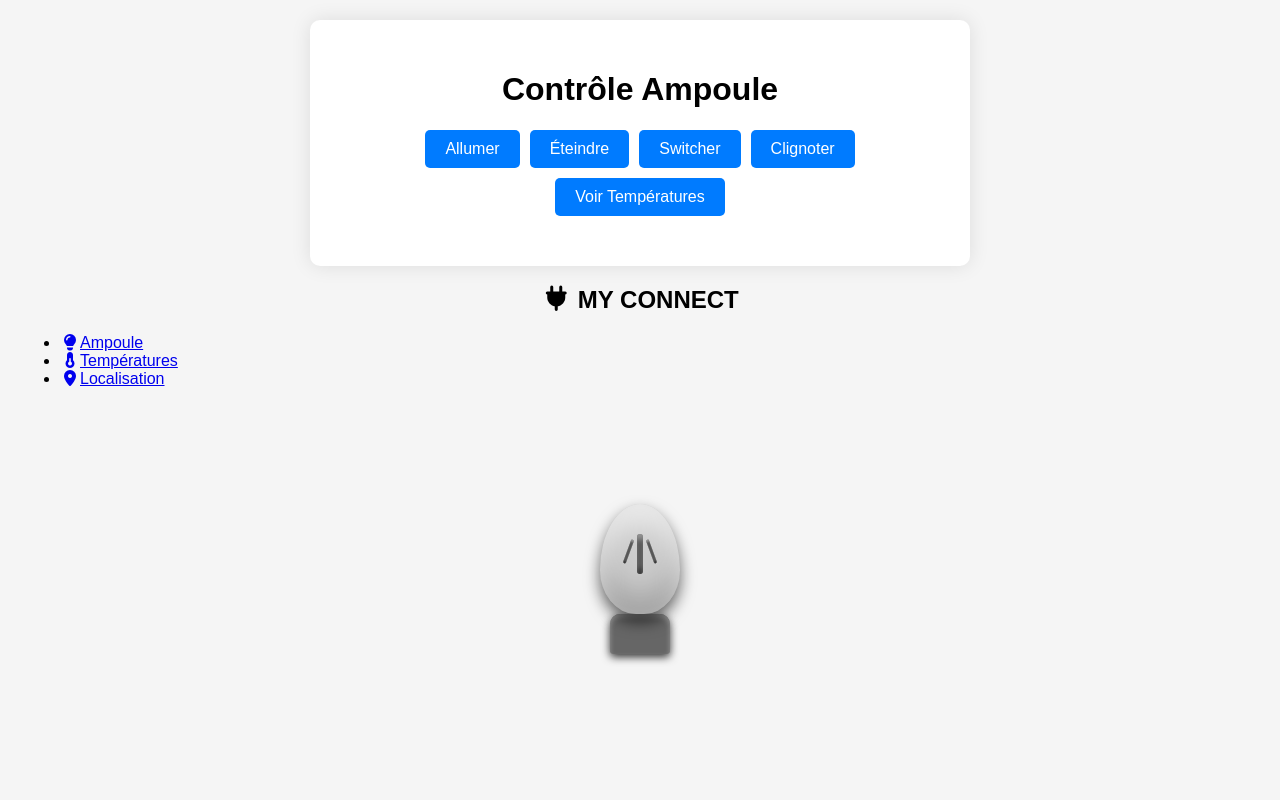
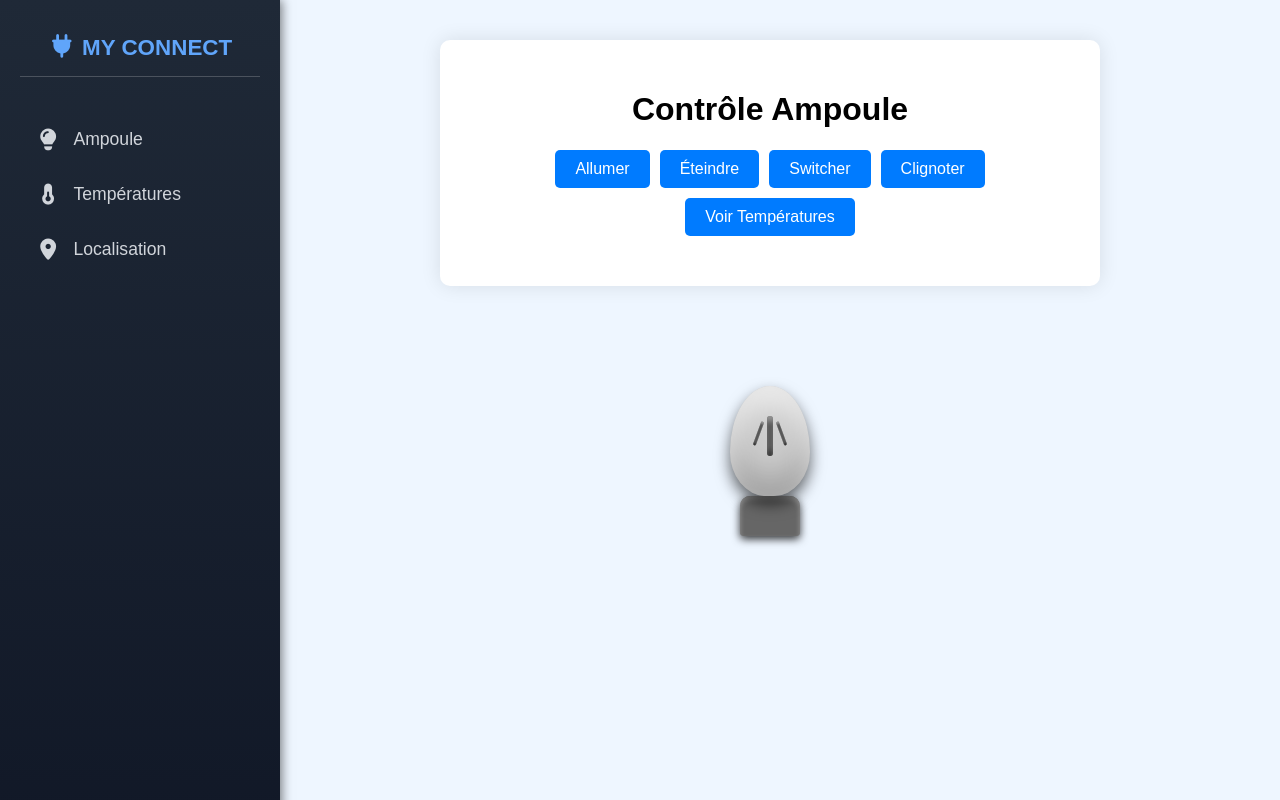
Before and after one commit to Maxou2003/MYCONNECT, a website: page tp_bluetooth_serveur/views/index.html in a window 1280 px wide. Drawn offline with Linux system fonts and the light colour scheme; no server answers.

Commit message:
Ajout style

```diff
--- a/tp_bluetooth_serveur/public/styles.css
+++ b/tp_bluetooth_serveur/public/styles.css
@@ -1,20 +1,26 @@
 body {
   font-family: sans-serif;
-  background: #f5f5f5;
+  background: #eef6ff;
   margin: 0;
   padding: 20px;
 }
 
-.container {
+.main-content {
+  margin-left: 260px;
+  padding: 20px;
+}
+
+.controls-container {
   max-width: 600px;
   margin: auto;
   background: white;
   padding: 30px;
   border-radius: 10px;
-  box-shadow: 0 0 20px rgba(0,0,0,0.1);
+  box-shadow: 0 0 20px rgba(0, 0, 0, 0.1);
 }
 
-h1, h2 {
+h1,
+h2 {
   text-align: center;
 }
 
@@ -46,7 +52,8 @@ table {
   border-collapse: collapse;
 }
 
-th, td {
+th,
+td {
   padding: 12px;
   text-align: center;
   border-bottom: 1px solid #ccc;
@@ -56,13 +63,14 @@ th, td {
   display: none;
 }
 
-.ampoule_container{
+.ampoule_container {
   padding-top: 100px;
   display: flex;
   width: 100%;
   align-items: center;
   justify-content: center;
 }
+
 .ampoule {
   position: relative;
   width: 100px;
@@ -81,7 +89,7 @@ th, td {
   box-shadow:
     inset 0 20px 25px rgba(255, 255, 255, 0.6),
     inset 0 -20px 30px rgba(0, 0, 0, 0.2),
-    0 8px 15px rgba(0,0,0,0.6);
+    0 8px 15px rgba(0, 0, 0, 0.6);
   transition: background 0.3s, box-shadow 0.3s;
 }
 
@@ -111,6 +119,7 @@ th, td {
   border-radius: 2px;
   top: 5px;
 }
+
 .filament::before {
   left: -10px;
   transform: rotate(20deg);
@@ -118,6 +127,7 @@ th, td {
     inset 0 2px 2px rgba(255, 255, 255, 0.4),
     inset 0 -2px 2px rgba(0, 0, 0, 0.5);
 }
+
 .filament::after {
   right: -10px;
   transform: rotate(-20deg);
@@ -154,6 +164,7 @@ th, td {
     inset 0 5px 5px #fffed6,
     inset 0 -5px 5px #fffed6;
 }
+
 .ampoule.on .filament::before,
 .ampoule.on .filament::after {
   background: #f2d94e;
@@ -162,3 +173,67 @@ th, td {
     inset 0 2px 2px #fffed6,
     inset 0 -2px 2px #fffed6;
 }
+
+/* Sidebar */
+
+.sidebar {
+  position: fixed;
+  top: 0;
+  left: 0;
+  width: 240px;
+  height: 100%;
+  background: linear-gradient(180deg, #1f2937, #111827);
+  color: #f9fafb;
+  padding: 20px;
+  box-shadow: 2px 0 10px rgba(0, 0, 0, 0.5);
+  display: flex;
+  flex-direction: column;
+}
+
+.sidebar h2 {
+  margin: 0;
+  text-align: center;
+  font-size: 1.4em;
+  padding: 15px 0;
+  border-bottom: 1px solid rgba(255, 255, 255, 0.2);
+  color: #60a5fa;
+}
+
+.sidebar ul {
+  list-style: none;
+  padding: 0;
+  margin-top: 30px;
+  flex: 1;
+}
+
+.sidebar ul li {
+  margin: 10px 0;
+}
+
+.sidebar ul li a {
+  display: flex;
+  align-items: center;
+  text-decoration: none;
+  color: #d1d5db;
+  font-size: 1.1em;
+  padding: 12px 15px;
+  border-radius: 8px;
+  transition: all 0.3s ease;
+}
+
+.sidebar ul li a i {
+  margin-right: 12px;
+  font-size: 1.2em;
+}
+
+.sidebar ul li a:hover {
+  background: rgba(96, 165, 250, 0.15);
+  color: #60a5fa;
+  transform: translateX(5px);
+}
+
+.sidebar ul li.active a {
+  background: rgba(96, 165, 250, 0.3);
+  color: #60a5fa;
+  font-weight: bold;
+}
--- a/tp_bluetooth_serveur/views/index.html
+++ b/tp_bluetooth_serveur/views/index.html
@@ -1,5 +1,6 @@
 <!DOCTYPE html>
 <html lang="fr">
+
 <head>
   <meta charset="UTF-8">
   <meta name="viewport" content="width=device-width, initial-scale=1">
@@ -9,8 +10,21 @@
   <script src="/commandManager.js" defer></script>
   <script src="/ledStateObserver.js" defer></script>
 </head>
+
 <body>
-  <div class="container">
+
+  <div class="sidebar">
+    <h2> <i class="fas fa-plug"></i> MY CONNECT</h2>
+    <ul>
+      <li><a href="/ampoule"><i class="fas fa-lightbulb"></i>Ampoule</a></li>
+      <li><a href="/temperatures"><i class="fas fa-thermometer-half"></i>Températures</a></li>
+      <li><a href="/localisation"><i class="fas fa-map-marker-alt"></i>Localisation</a></li>
+    </ul>
+  </div>
+
+  <div class="main-content">
+
+    <div class="controls-container">
       <h1>Contrôle Ampoule</h1>
       <div class="controls">
         <button onclick="changeLedSate('on')">Allumer</button>
@@ -20,14 +34,7 @@
         <button onclick="displayTempHistory()">Voir Températures</button>
       </div>
     </div>
-    <div class="sidebar">
-    <h2> <i class="fas fa-plug"></i> MY CONNECT</h2>
-    <ul>
-      <li><a href="#"><i class="fas fa-lightbulb"></i>Ampoule</a></li>
-      <li><a href="#"><i class="fas fa-thermometer-half"></i>Températures</a></li>
-      <li><a href="#"><i class="fas fa-map-marker-alt"></i>Localisation</a></li>
-    </ul>
-  </div>
+
     <div class="ampoule_container">
       <div class="ampoule" id="ampoule" title="Clique pour allumer/éteindre">
         <div class="verre">
@@ -36,7 +43,8 @@
         <div class="socle"></div>
       </div>
     </div>
-
+  </div>
 
 </body>
+
 </html>
```
Lines whose indentation alone changed are shown as unchanged.
